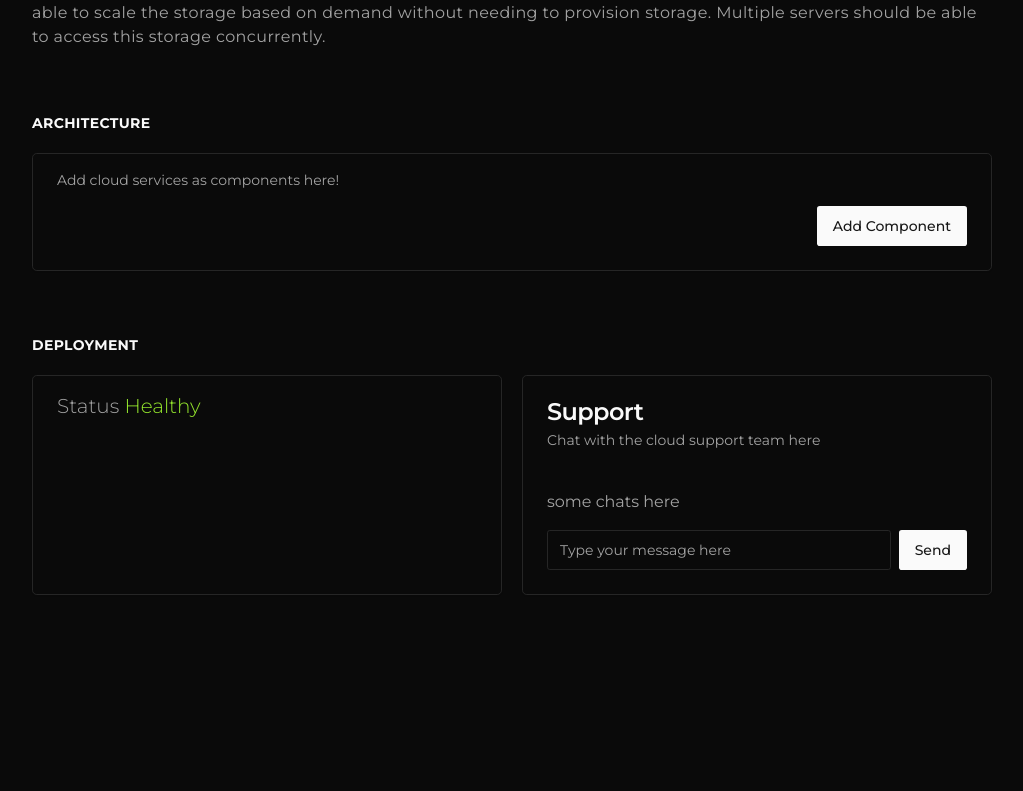
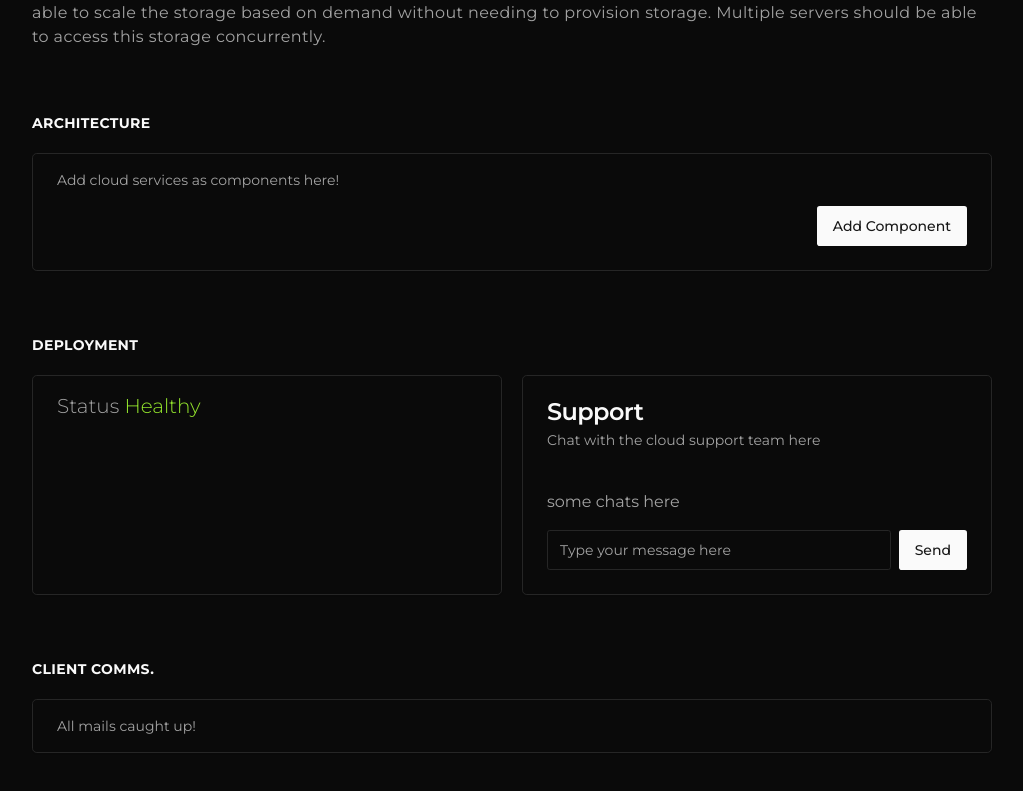
Before and after one commit to ParamBirje/noburncloud, a Next.js app in the folder apps/web/: page /workbench in a window 1280 px wide. Shown: the part 291-1082 px from the top of the page, without its empty margins (128-1151 px from the left). Before the commit the page ends 926 px from the top, so only its background shows below. Built offline with nearby package versions, Linux system fonts and the light colour scheme.

Commit message:
Added client comms to workbench

```diff
--- a/apps/web/src/app/workbench/page.tsx
+++ b/apps/web/src/app/workbench/page.tsx
@@ -132,6 +132,20 @@ export default function Page() {
           </Card>
         </div>
       </section>
+
+      <section id="client" className="flex flex-col gap-5">
+        <h3 className="font-bold uppercase tracking-wide text-sm">
+          Client Comms.
+        </h3>
+
+        <Card>
+          <CardContent className="py-4">
+            <p className=" text-muted-foreground text-sm">
+              All mails caught up!
+            </p>
+          </CardContent>
+        </Card>
+      </section>
     </main>
   );
 }
```
